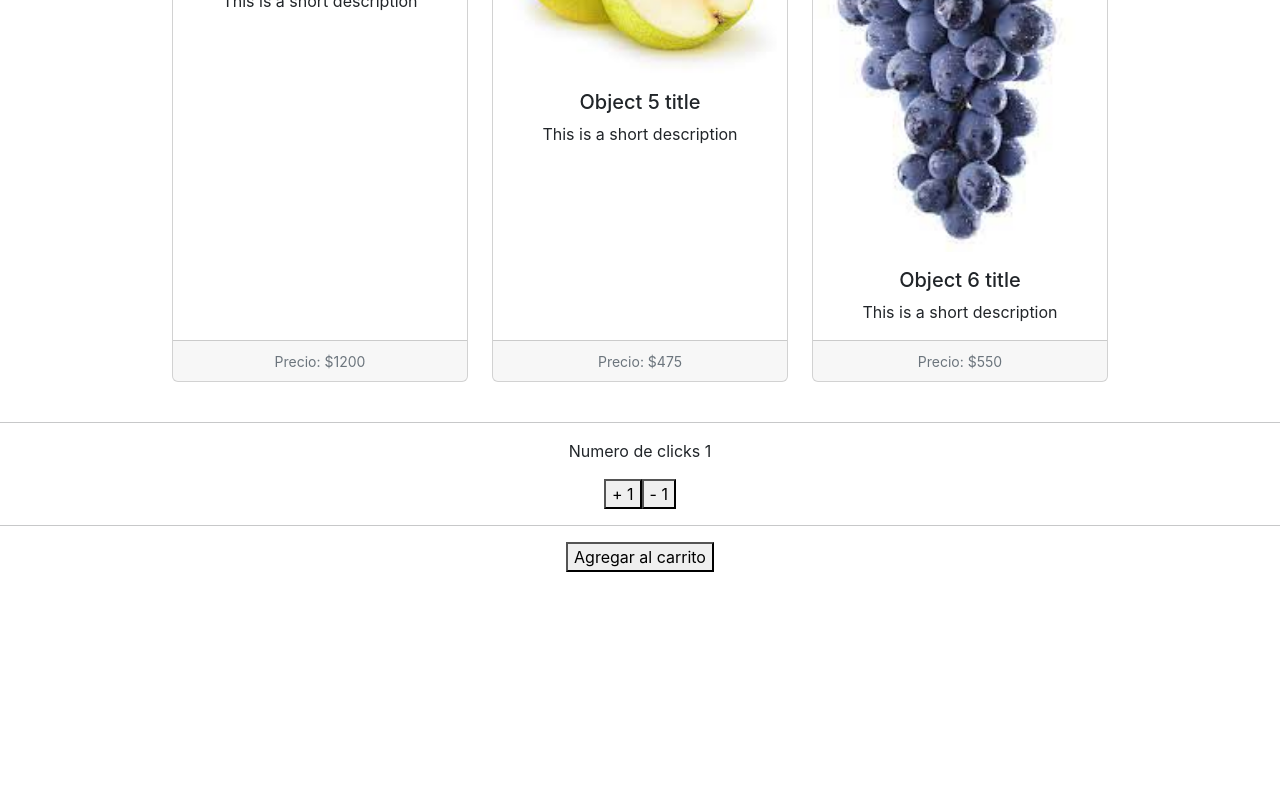
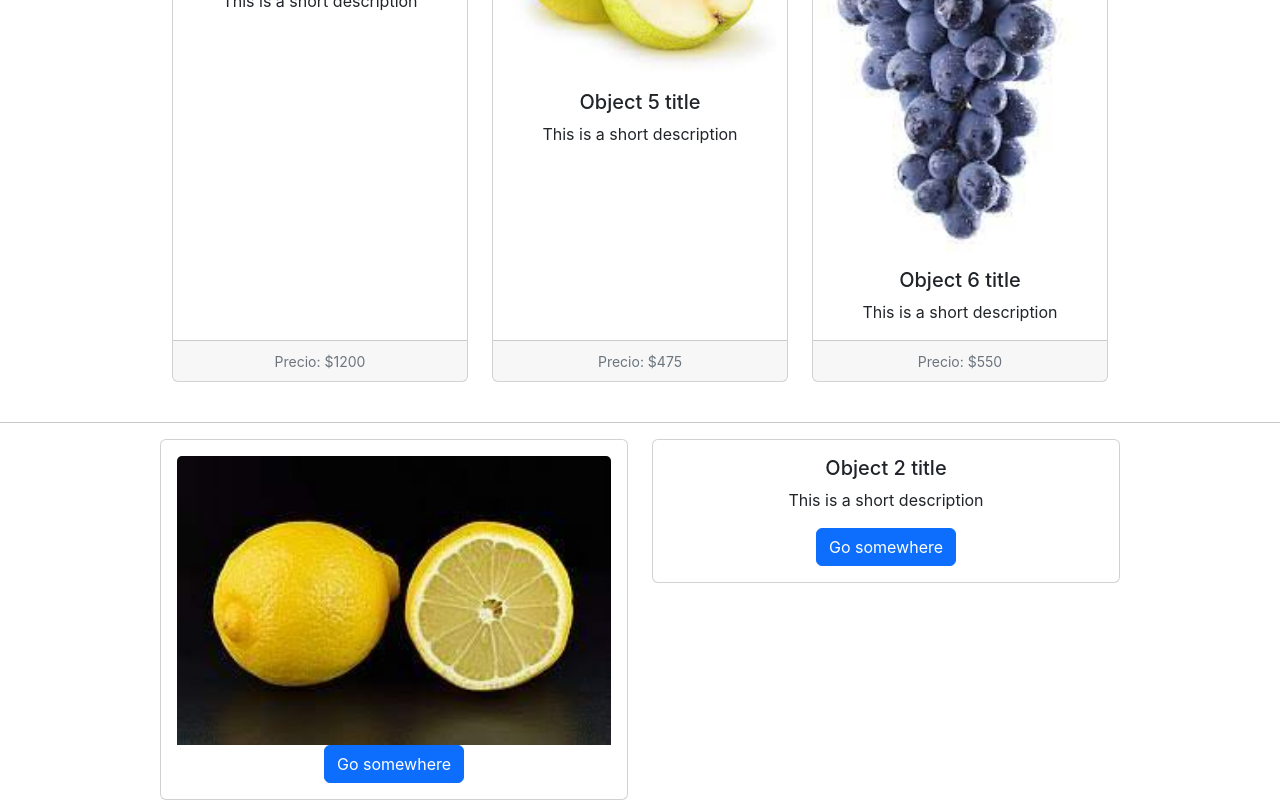
Before and after one commit to joseGiraudo/ecommerce-giraudo, a React (Create React App) app: page / in a window 1280 px wide. Shown: the part 742-1542 px from the top of the page. Before the commit the page ends 1314 px from the top, so only its background shows below. Built offline with nearby package versions, Linux system fonts and the light colour scheme.

Commit message:
Desarrollo de los componentes ItemDetail e ItemDetailContainer, mas cambio en el codigo de ItemList e ItemListContainer

```diff
--- a/src/App.js
+++ b/src/App.js
@@ -4,6 +4,7 @@ import { toBePartiallyChecked } from '@testing-library/jest-dom/dist/matchers';
 import NavBar from './components/NavBar';
 import ItemCount from './components/ItemCount';
 import ItemListContainer from './components/ItemListContainer';
+import ItemDetailContainer from './components/ItemDetailContainer';
 
 const estilos = {
   backgroundColor: 'blue',
@@ -24,12 +25,13 @@ function App() {
         titulo = {titulo}
       />
       <hr />
-      <ItemCount
+      {/* <ItemCount
         stock = {7}
         initial = {1}
         agregarProducto = {agregarProducto}
-      />
+      /> */}
 
+      <ItemDetailContainer />
     </div>
   );
 }
--- a/src/components/ItemDetail.js
+++ b/src/components/ItemDetail.js
@@ -1,8 +1,34 @@
-import React from 'react';
+import React, { useEffect, useState } from 'react';
 
-const ItemDetail = () => {
+const ItemDetail = ({ item }) => {
+
+
+  const {id, title, price, image, description} = item;
+
   return (
-    <div>ItemDetail</div>
+    <>
+      <div className='w-75'>
+        <div class="row">
+          <div class="col-sm-6">
+            <div class="card">
+              <div class="card-body">
+                <img className="card-img-top h-auto" src={image} alt="Card image cap" />
+                <a href="#" class="btn btn-primary">Go somewhere</a>
+              </div>
+            </div>
+          </div>
+          <div class="col-sm-6">
+            <div class="card">
+              <div class="card-body">
+                <h5 class="card-title">{title}</h5>
+                <p class="card-text">{description}</p>
+                <a href="#" class="btn btn-primary">Go somewhere</a>
+              </div>
+            </div>
+          </div>
+        </div>
+      </div>
+    </>
   )
 }
 
--- a/src/components/ItemDetailContainer.js
+++ b/src/components/ItemDetailContainer.js
@@ -1,8 +1,29 @@
-import React from 'react';
+import React, { useState, useEffect } from 'react';
+import ItemDetail from './ItemDetail';
+import getData from '../helper/helper';
 
 const ItemDetailContainer = () => {
+
+  const [data, setData] = useState({});
+  const [loading, setLoading] = useState(true);
+
+  useEffect(() => {
+    getData
+      .then(res => {
+        setData(res.find(item => item.id === 2))
+        setLoading(false)
+      })
+  }, [])
   return (
-    <div>ItemDetailContainer</div>
+    <>
+      {
+        loading ? <h3>cargando...</h3>
+        :
+        <div className="d-flex align-items-center justify-content-center" >
+          <ItemDetail item = {data} />
+        </div>
+      }
+    </>
   )
 }
 
--- a/src/components/ItemList.js
+++ b/src/components/ItemList.js
@@ -1,20 +1,7 @@
-import React, { useState, useEffect } from 'react';
+import React from 'react';
 import Item from './Item';
-import getData from '../helper/helper';
 
-const ItemList = ({itemList}) => {
-
-  const [loading, setLoading] = useState(true);
-  const [data, setData] = useState([]);
-
-  useEffect(() => {
-    getData.then(data => {
-      setData(data)
-      setLoading(false)
-    })
-  }, [])
-
-  // cuando traigo la data de los items, el loading pasa a false y se muestran los items
+const ItemList = ({ loading, data }) => {
 
   return (
 
--- a/src/components/ItemListContainer.js
+++ b/src/components/ItemListContainer.js
@@ -1,12 +1,26 @@
-import React from 'react';
+import React, { useState, useEffect } from 'react';
 import ItemList from './ItemList';
+import getData from '../helper/helper';
 
 const ItemListContainer = ({titulo}) => {
+
+  const [loading, setLoading] = useState(true);
+  const [data, setData] = useState([]);
+
+  useEffect(() => {
+    getData.then(data => {
+      setData(data)
+      setLoading(false)
+    })
+  }, [])
+
+  // cuando traigo la data de los items, el loading pasa a false y se muestran los items
+
   return (
     <>
       <h2>{titulo}</h2>
       <hr />
-      <ItemList />
+      <ItemList loading = {loading} data = {data}/>
     </>
   )
 }
```
